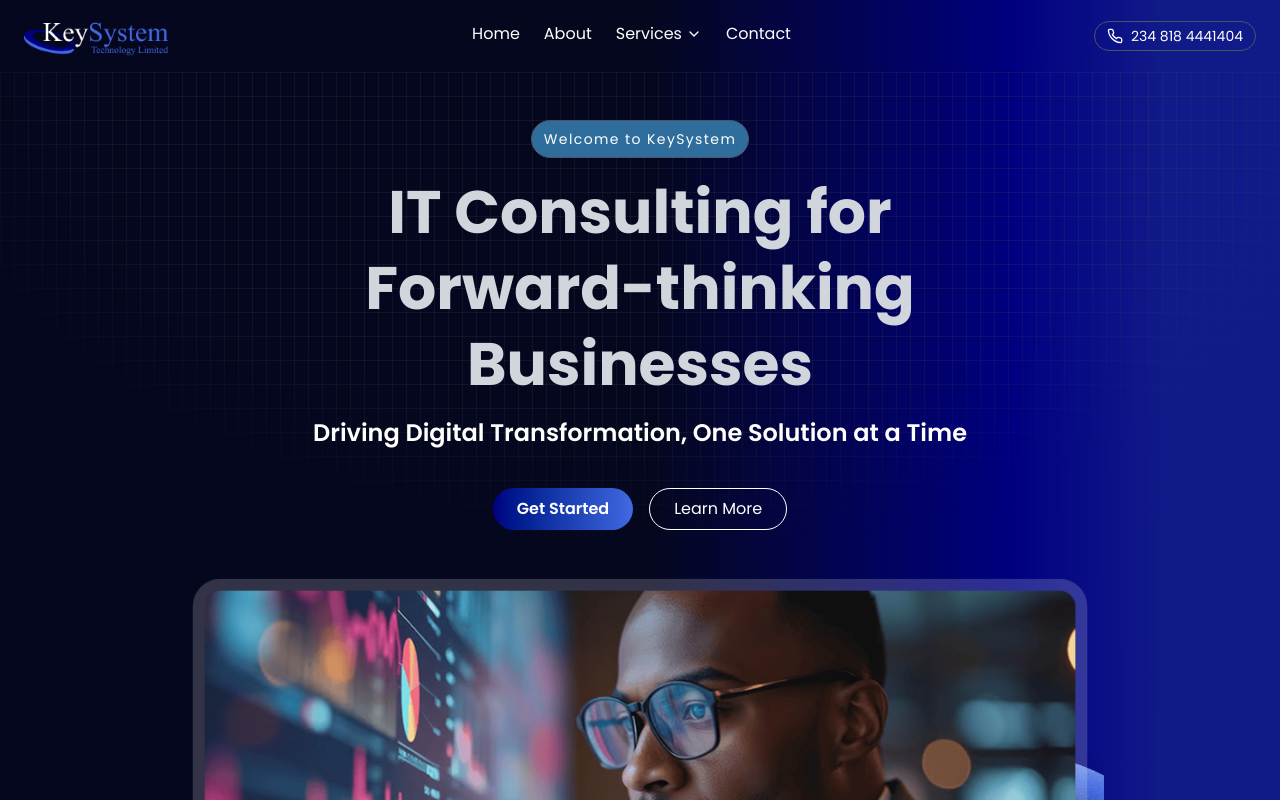
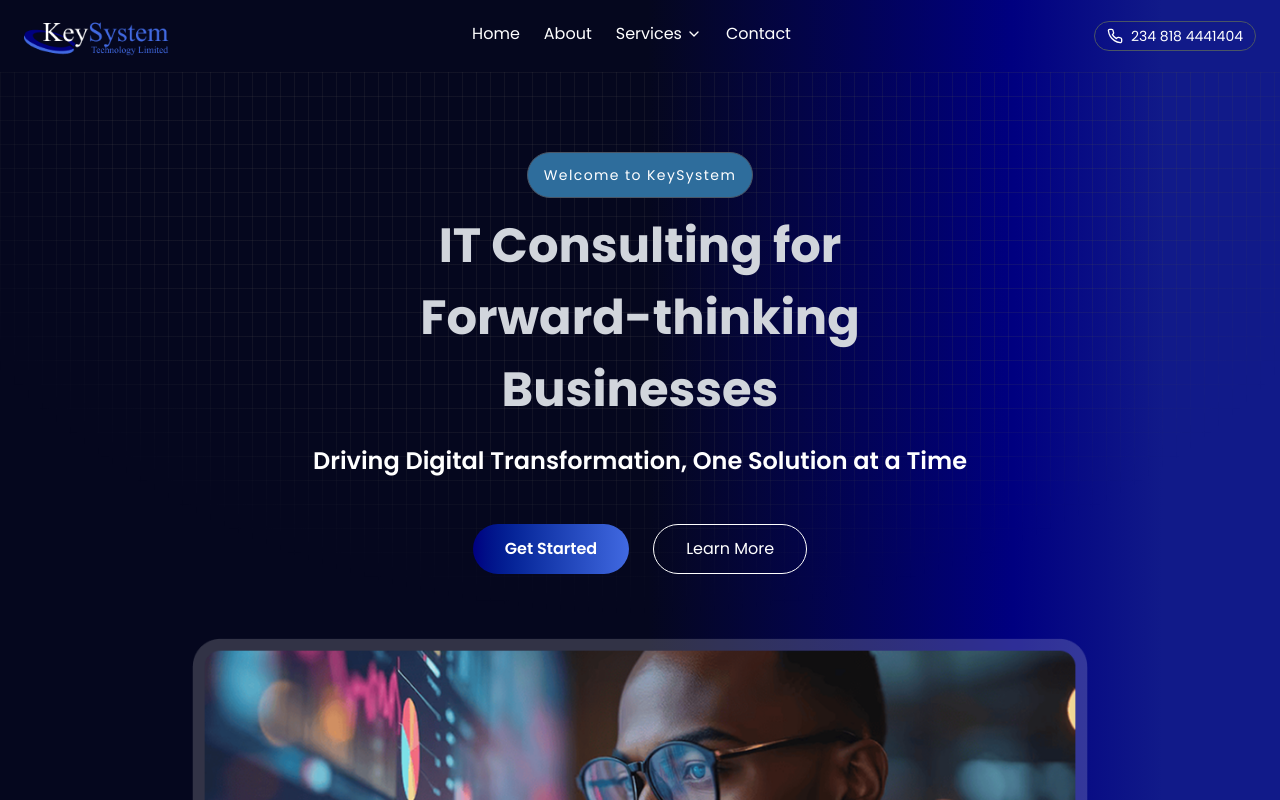
Before and after one commit to DarkVayder/keysystem, a React (Vite) app: page / in a window 1280 px wide. Shown: the top 800 px of the page. Built offline with nearby package versions, Linux system fonts and the light colour scheme.

Commit message:
feat: optimized the component

```diff
--- a/index.html
+++ b/index.html
@@ -5,7 +5,7 @@
     <link rel="icon" type="image/svg+xml" href="/vite.svg" />
     <link href="https://fonts.googleapis.com/css2?family=Poppins:wght@100;200;300;400;500;600;700&display=swap" rel="stylesheet"/>
     <meta name="viewport" content="width=device-width, initial-scale=1.0" />
-    <title>KeySystem</title>
+    <title>K M</title>
   </head>
   <body>
     <div id="root"></div>
--- a/src/components/Hero.jsx
+++ b/src/components/Hero.jsx
@@ -1,6 +1,6 @@
 import React from 'react';
-import hero from '../assets/Hero.png';
-import stroke from '../assets/stroke.png';
+import heroImage from '../assets/Hero.png';
+import strokeImage from '../assets/stroke.png';
 
 const Hero = () => {
   return (
@@ -9,46 +9,40 @@ const Hero = () => {
       <div className="absolute inset-0 bg-[linear-gradient(to_right,#4f4f4f2e_1px,transparent_1px),linear-gradient(to_bottom,#4f4f4f2e_1px,transparent_1px)] bg-[size:14px_24px] [mask-image:radial-gradient(ellipse_60%_50%_at_50%_0%,#000_70%,transparent_100%)] z-0" />
 
       {/* Content */}
-      <div className="relative z-10 flex flex-col items-center justify-center text-center mt-10 text-white px-4 sm:px-6 md:px-20">
-        <p className="text-white bg-[#2E6D9C] tracking-widest text-sm mb-4 mt-2 border border-gray-600 px-3 py-2 rounded-full">
+      <div className="relative z-10 flex flex-col items-center justify-center text-center text-white px-6 sm:px-8 md:px-24 py-16">
+        <p className="bg-[#2E6D9C] tracking-widest text-sm mb-6 mt-4 border border-gray-600 px-4 py-3 rounded-full">
           Welcome to KeySystem
         </p>
 
-        <h3 className="text-2xl sm:text-3xl md:text-6xl font-bold text-gray-300 mb-4 mt-2">
-          IT Consulting for
-        </h3>
-        <h3 className="text-2xl sm:text-3xl md:text-6xl font-bold text-gray-300 mb-4">
-          Forward-thinking
-        </h3>
-        <h3 className="text-2xl sm:text-3xl md:text-6xl font-bold text-gray-300 mb-6">
-          Businesses
-        </h3>
+        <h3 className="text-2xl sm:text-3xl md:text-5xl font-bold text-gray-300 mb-6">IT Consulting for</h3>
+        <h3 className="text-2xl sm:text-3xl md:text-5xl font-bold text-gray-300 mb-6">Forward-thinking</h3>
+        <h3 className="text-2xl sm:text-3xl md:text-5xl font-bold text-gray-300 mb-8">Businesses</h3>
 
-        <h1 className="text-lg sm:text-xl md:text-2xl font-semibold leading-tight mb-10 max-w-4xl">
+        <h1 className="text-lg sm:text-xl md:text-2xl font-semibold leading-tight mb-12 max-w-4xl">
           Driving Digital Transformation, One Solution at a Time
         </h1>
 
-        <div className="flex flex-wrap justify-center gap-4 mb-12">
-        <button className="bg-gradient-to-r from-[#000080] to-[#4169E1] hover:from-[#4169E1] hover:to-[#000080] text-white font-semibold px-6 py-2 rounded-full transition duration-300">
-          Get Started
-        </button>
-          <button className="border border-white px-6 py-2 rounded-full hover:bg-white hover:text-black transition duration-300">
+        <div className="flex flex-wrap justify-center gap-6 mb-16">
+          <button className="bg-gradient-to-r from-[#000080] to-[#4169E1] hover:from-[#4169E1] hover:to-[#000080] text-white font-semibold px-8 py-3 rounded-full transition duration-300">
+            Get Started
+          </button>
+          <button className="border border-white px-8 py-3 rounded-full hover:bg-white hover:text-black transition duration-300">
             Learn More
           </button>
         </div>
 
         {/* Hero and Stroke Images */}
         <div className="relative w-full max-w-6xl mx-auto px-4">
-          {/* Stroke Image - full width always */}
+          {/* Stroke Image */}
           <img
-            src={stroke}
+            src={strokeImage}
             alt="stroke"
             className="absolute bottom-0 left-0 w-full h-auto z-0"
           />
 
           {/* Hero Image */}
           <img
-            src={hero}
+            src={heroImage}
             alt="Hero"
             className="relative z-10 w-full max-w-3xl sm:max-w-4xl mx-auto"
           />
@@ -58,4 +52,4 @@ const Hero = () => {
   );
 };
 
-export default Hero;
+export default React.memo(Hero);
```
